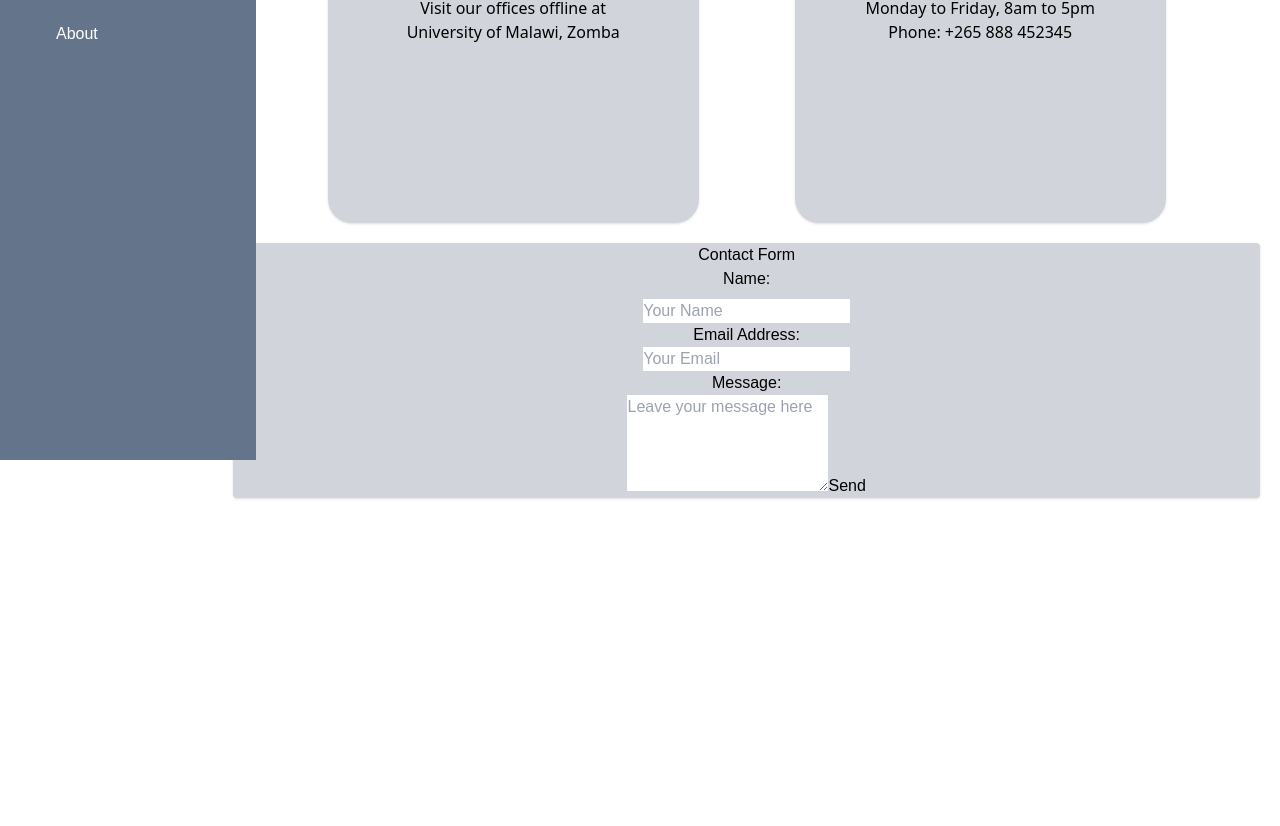
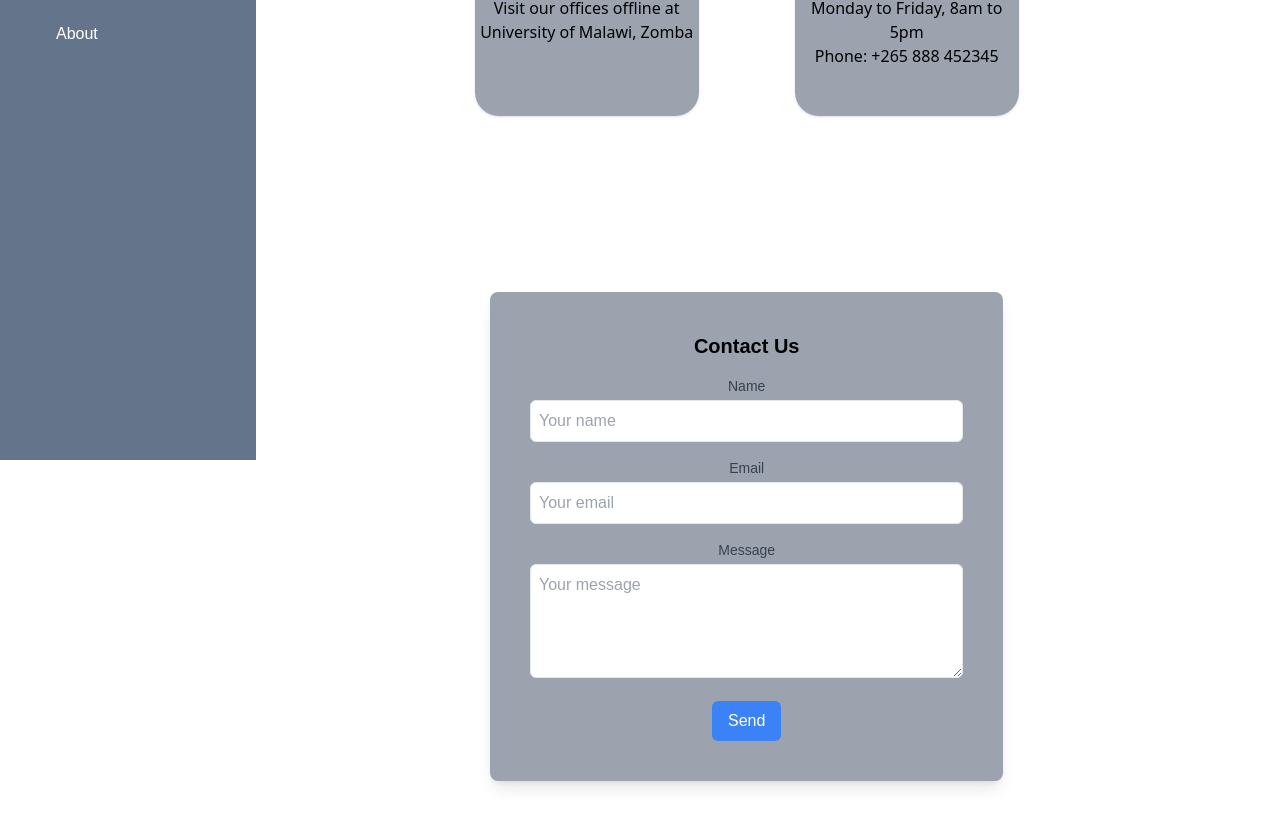
Before and after one commit to CassimT/PlaceBooking, a React (Create React App) app: page /ContactsPage in a window 1280 px wide. Shown: the part 340-1166 px from the top of the page. Before the commit the page ends 858 px from the top, so only its background shows below. Built offline with nearby package versions, Linux system fonts and the light colour scheme.

Commit message:
updating contacts

```diff
--- a/src/componets/Contacts/Contacts.js
+++ b/src/componets/Contacts/Contacts.js
@@ -6,33 +6,46 @@ return (
   <h1 className="font-extrabold sm:text-5xl">Contact Our Friendly Team</h1>
   <p className="font-sans font-bold sm:text-xl ">Let us know how we can help you.</p>
   <div className="flex justify-center even round grid-cols-2 gap-24">
-      <div  className="bg-gray-300 shadow flex-even rounded-3xl w-[371px] h-[331px]">
+      <div  className="bg-gray-400 shadow flex-even rounded-3xl w-56 h-56">
           <img src="assets/icons/Location.png"alt="card image" className=" w-20 h-20 m-auto pt-5 "/>
           <h2 className="font bold font-sans ">Visit Us</h2>
           <p className="font bold font-sans ">Visit our offices offline at</p>
           <p className="font bold font-sans ">University of Malawi, Zomba</p>
       </div>
-      <div  className="bg-gray-300 shadow flex-even rounded-3xl w-[371px] h-[331px]">
+      <div  className="bg-gray-400 shadow flex-even rounded-3xl  w-56 h-56">
       <img src="assets/icons/Telephone Receiver.png" className=" w-20 h-20 m-auto pt-5"/>
           <h2 className="font bold font-sans ">Call Us</h2>
           <p className="font bold font-sans ">Monday to Friday, 8am to 5pm</p>
           <p className="font bold font-sans ">Phone: +265 888 452345</p>
       </div>
   </div>
-  <div className=" bg-gray-300 rounded shadow ">
-  <h2>Contact Form</h2>
-      <form/>
-      <label for="name" className="block text-base mb-2">Name:</label>
-      <input type="text" id="name" name="name" placeholder="Your Name" required/>
-      <label for="email" class="block">Email Address:</label>
-      <input type="email" id="email" name="email" placeholder="Your Email" required/>
-      <label for="message" class="block">Message:</label>
-      <textarea id="message" name="message" placeholder="Leave your message here" rows="4" required></textarea>
-      <input className="" type="submit" value="Send"/>
-    <form/>
-  </div>
+  <div className="flex justify-center items-center min-h-screen bg-white-100 ">
+    <div className="w-1/2 bg-gray-400 rounded-lg shadow-lg max-w-3xl p-10">
+        <h2 className="text-xl font-semibold mb-4">Contact Us</h2>
+        <form>
+            <div className="mb-4">
+                <label htmlFor="name" className="block text-sm font-medium text-gray-700">Name</label>
+                <input type="text" id="name" name="name" placeholder="Your name"
+                       className="mt-1 p-2 w-full border rounded-md focus:ring focus:ring-blue-200"/>
+            </div>
+            <div className="mb-4">
+                <label htmlFor="email" className="block text-sm font-medium text-gray-700">Email</label>
+                <input type="email" id="email" name="email" placeholder="Your email"
+                       className="mt-1 p-2 w-full border rounded-md focus:ring focus:ring-blue-200"/>
+            </div>
+            <div className="mb-4">
+                <label htmlFor="message" className="block text-sm font-medium text-gray-700">Message</label>
+                <textarea id="message" name="message" rows="4" placeholder="Your message"
+                          className="mt-1 p-2 w-full border rounded-md focus:ring focus:ring-blue-200"></textarea>
+            </div>
+            <button className="bg-blue-500 text-white px-4 py-2 rounded-md hover:bg-blue-600">
+                Send
+            </button>
+        </form>
+    </div>
 </div>
-  )
+</div>
+)
 }
 
-export default Contacts
+export default Contacts;
```
